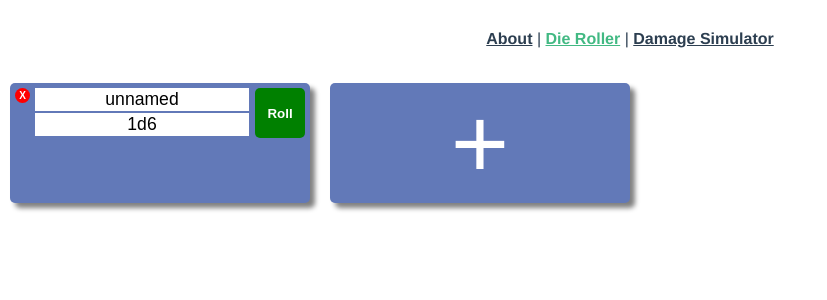
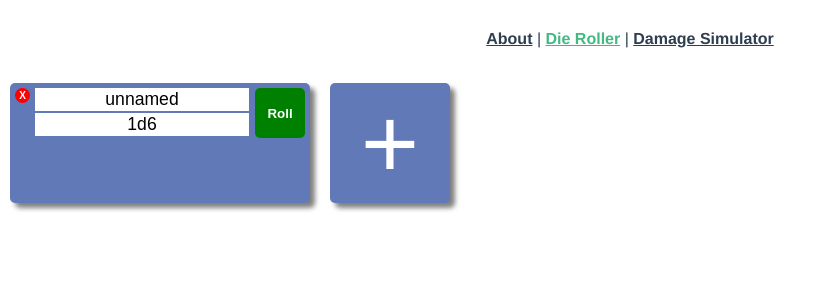
Before and after one commit to charles-oder/pathfinder-damage-calc, a Vue app: page /die-roller in a window 1280 px wide. Shown: the top 300 px of the page, without its empty margins (0-827 px from the left). Built offline with nearby package versions, Linux system fonts and the light colour scheme.

Commit message:
resized add button

```diff
--- a/src/views/DieRollerCollection.vue
+++ b/src/views/DieRollerCollection.vue
@@ -70,7 +70,7 @@ export default defineComponent({
   margin: 5px 10px;
   border-radius: 5px;
   box-shadow: 5px 5px 5px gray;
-  width: 300px;
+  width: 120px;
   height: 120px;
   font-size: 100px;
 }
```
